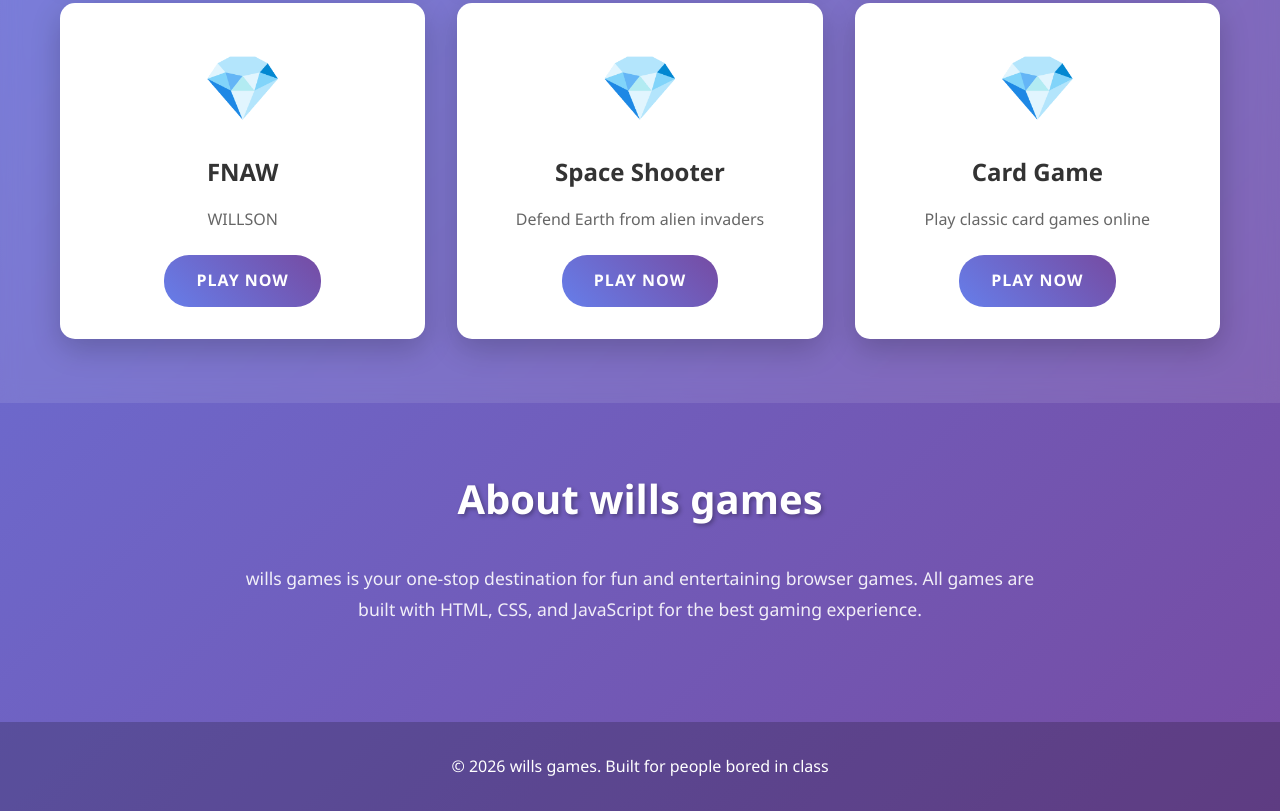
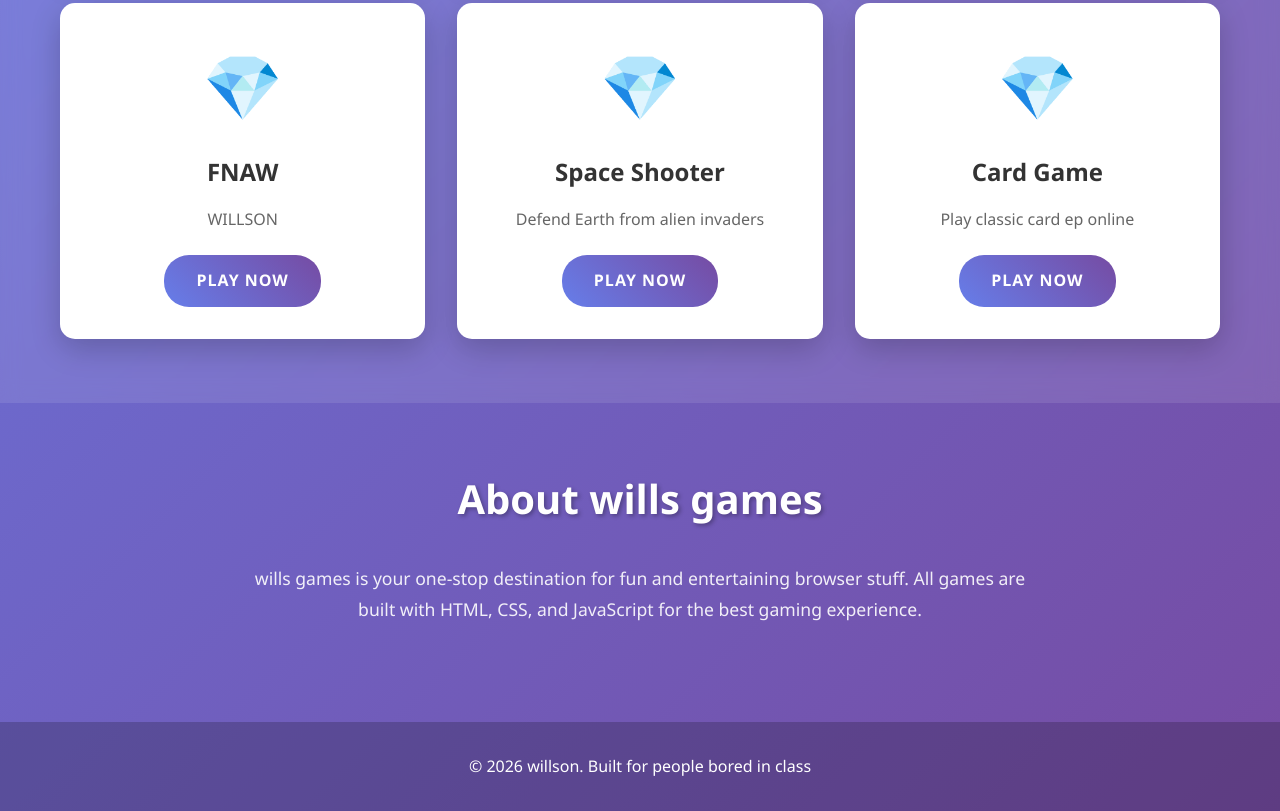
Before and after one commit to snowbulb1/snowbulb1.github.io, a plain HTML site: page index.html in a window 1280 px wide. Shown: the part 871-1682 px from the top of the page. Drawn offline with Linux system fonts and the light colour scheme.

Commit message:
Update index.html

```diff
--- a/index.html
+++ b/index.html
@@ -70,7 +70,7 @@
                     <div class="game-card">
                         <div class="game-icon">💎</div>
                         <h3>Card Game</h3>
-                        <p>Play classic card games online</p>
+                        <p>Play classic card ep online</p>
                         <a href="card-game.html" class="play-btn">Play Now</a>
                     </div>
                 </div>
@@ -80,14 +80,14 @@
         <section id="about">
             <div class="container">
                 <h2>About wills games</h2>
-                <p>wills games is your one-stop destination for fun and entertaining browser games. All games are built with HTML, CSS, and JavaScript for the best gaming experience.</p>
+                <p>wills games is your one-stop destination for fun and entertaining browser stuff. All games are built with HTML, CSS, and JavaScript for the best gaming experience.</p>
             </div>
         </section>
     </main>
 
     <footer>
         <div class="container">
-            <p>&copy; 2026 wills games. Built for people bored in class</p>
+            <p>&copy; 2026 willson. Built for people bored in class</p>
         </div>
     </footer>
 </body>
```
